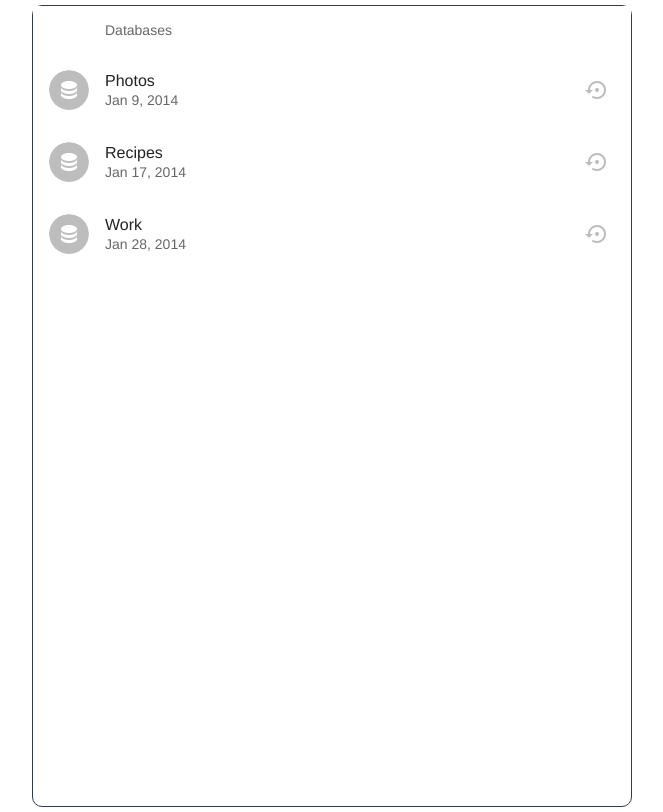
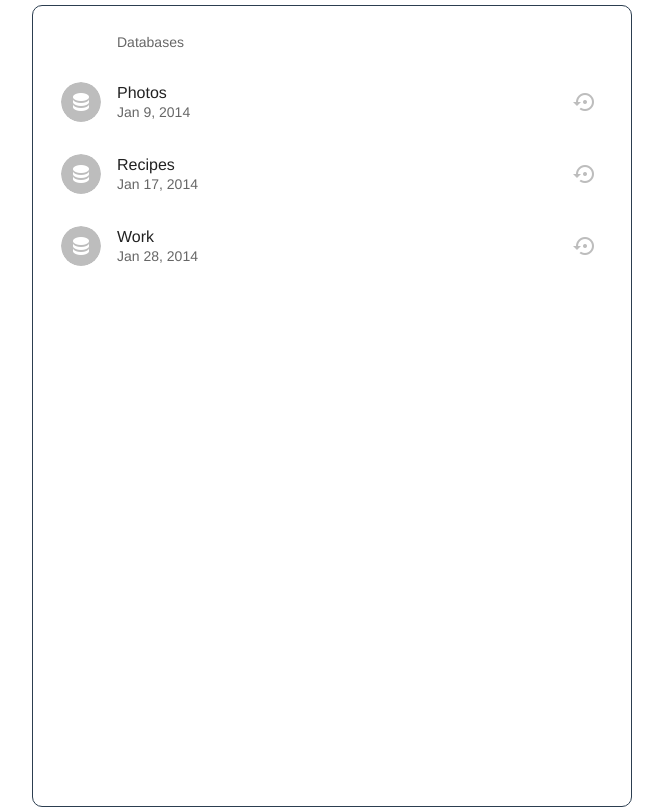
Before and after one commit to nejat-njonjo/mongo-bkp, a Vue app in the folder client/: page / in a window 1280 px wide. Shown: the whole page, without its empty margins (308-971 px from the left). Built offline with nearby package versions, Linux system fonts and the light colour scheme; a small style sheet from the web is missing.

Commit message:
added conatainer

```diff
--- a/client/src/views/Home.vue
+++ b/client/src/views/Home.vue
@@ -1,7 +1,7 @@
 <template>
-  <div class="home">
+  <v-container>
     <HomeComponent />
-  </div>
+  </v-container>
 </template>
 
 <script>
```
